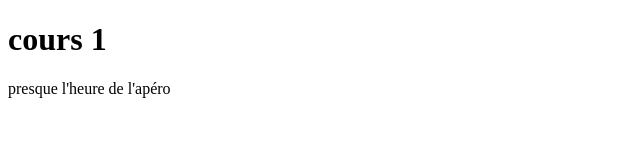
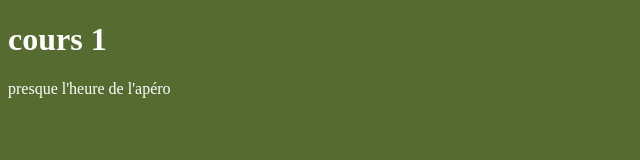
Before and after one commit to itsliapie/cours2-git-17-12-21, a plain HTML site: page index.html in a window 1280 px wide. Shown: the whole page, without its empty margins (0-640 px from the left). Drawn offline with Linux system fonts and the light colour scheme.

Commit message:
fixed typo

```diff
--- a/style.css
+++ b/style.css
@@ -1,4 +1,4 @@
-bodyr{
+body{
     background-color:darkolivegreen;
     color: white;
 
```
